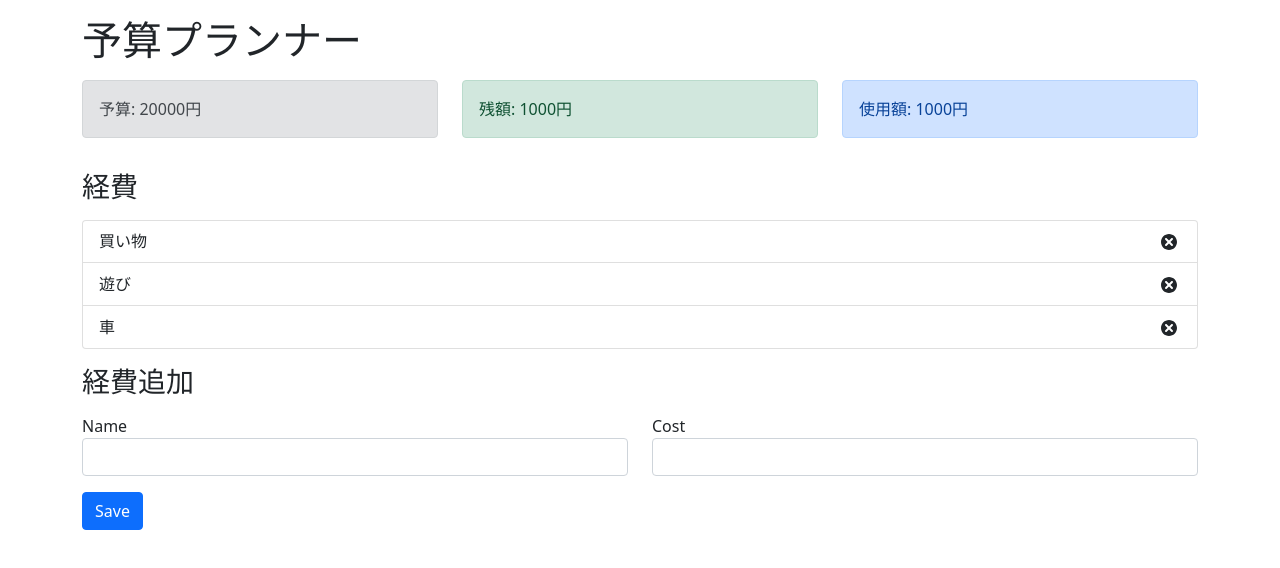
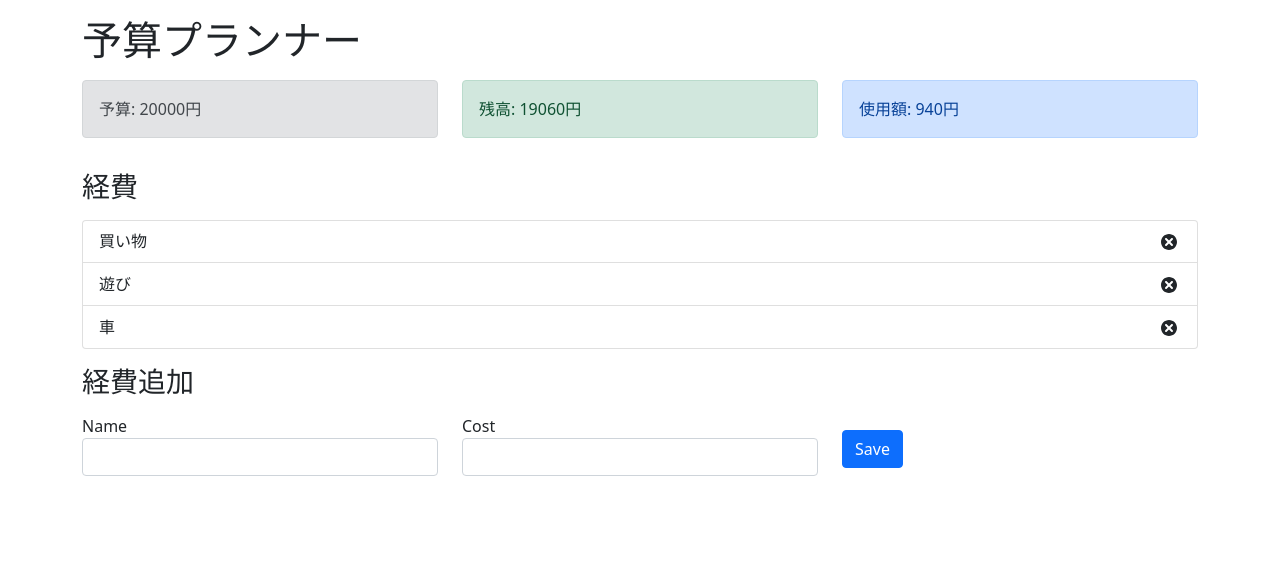
Before and after one commit to kenta0313/budget-tracker, a Next.js app: page / in a window 1280 px wide. Shown: the top 568 px of the page. Built offline with nearby package versions, Linux system fonts and the light colour scheme.

Commit message:
新しい経費を追加できるようにする

```diff
--- a/package.json
+++ b/package.json
@@ -7,6 +7,7 @@
     "type-check": "tsc"
   },
   "dependencies": {
+    "@types/uuid": "^8.3.1",
     "bootstrap": "^5.0.2",
     "next": "latest",
     "react": "^17.0.2",
--- a/src/components/AddExpenseForm.tsx
+++ b/src/components/AddExpenseForm.tsx
@@ -1,9 +1,30 @@
-import React from 'react';
+import React, { useContext, useState } from 'react';
+import { AppContext } from '../context/AppContext';
+import { v4 as uuids4 } from 'uuid';
 
 const AddExpenseForm = () => {
+    const { dispatch } = useContext(AppContext);
+
+	const [name, setName] = useState('');
+	const [cost, setCost] = useState('');
+
+	const onSubmit = (event: { preventDefault: () => void; }) => {
+        event.preventDefault();
+
+		const expense = {
+			id: uuids4(),
+			name: name,
+			cost: parseInt(cost),
+		};
+
+		dispatch({
+			type: 'ADD_EXPENSE',
+			payload: expense,
+		});
+	};
 
 	return (
-		<form>
+		<form onSubmit={onSubmit}>
 			<div className='row'>
 				<div className='col-sm'>
 					<label htmlFor='name'>Name</label>
@@ -12,6 +33,8 @@
 						type='text'
 						className='form-control'
 						id='name'
+						value={name}
+						onChange={(event) => setName(event.target.value)}
 					></input>
 				</div>
 				<div className='col-sm'>
@@ -21,17 +44,16 @@
 						type='text'
 						className='form-control'
 						id='cost'
+						value={cost}
+						onChange={(event) => setCost(event.target.value)}
 					></input>
 				</div>
-
-			</div>
-            <div className='row'>
-            	<div className='col-sm'>
+				<div className='col-sm'>
 					<button type='submit' className='btn btn-primary mt-3'>
 						Save
 					</button>
 				</div>
-            </div>
+			</div>
 		</form>
 	);
 };
--- a/src/components/ExpenseTotal.tsx
+++ b/src/components/ExpenseTotal.tsx
@@ -1,9 +1,16 @@
-import React from 'react';
+import React, { useContext } from 'react';
+import { AppContext } from '../context/AppContext';
 
 const ExpenseTotal = () => {
+	const { expenses } = useContext(AppContext);
+
+	const totalExpenses = expenses.reduce((total, item) => {
+		return (total += item.cost);
+	}, 0);
+
 	return (
 		<div className='alert alert-primary'>
-			<span>使用額: 1000円</span>
+			<span>使用額: {totalExpenses}円</span>
 		</div>
 	);
 };
--- a/src/components/Remaining.tsx
+++ b/src/components/Remaining.tsx
@@ -1,9 +1,18 @@
-import React from 'react';
+import React, { useContext } from 'react';
+import { AppContext } from '../context/AppContext';
 
 const Remaining = () => {
+	const { expenses, budget } = useContext(AppContext);
+
+	const totalExpenses = expenses.reduce((total, item) => {
+		return (total = total + item.cost);
+	}, 0);
+
+	const alertType = totalExpenses > budget ? 'alert-danger' : 'alert-success';
+
 	return (
-		<div className='alert alert-success'>
-			<span>残額: 1000円</span>
+		<div className={`alert ${alertType}`}>
+			<span>残高: {budget - totalExpenses}円</span>
 		</div>
 	);
 };
--- a/src/context/AppContext.tsx
+++ b/src/context/AppContext.tsx
@@ -5,8 +5,13 @@
 
 }
 
-const AppReducer = (state: any, action: { type: any; }) => {
+const AppReducer = (state: any, action: any) => {
 	switch (action.type) {
+		case 'ADD_EXPENSE':
+			return {
+				...state,
+				expenses: [...state.expenses, action.payload],
+			};
 		default:
 			return state;
 	}
```
Also changed, not shown: 1 other file (tests, documents, lock files or other folders).
